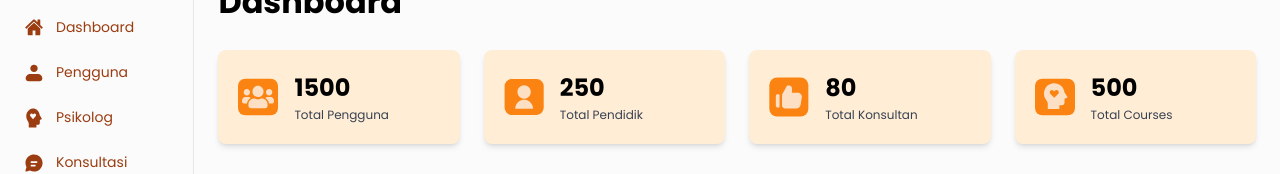
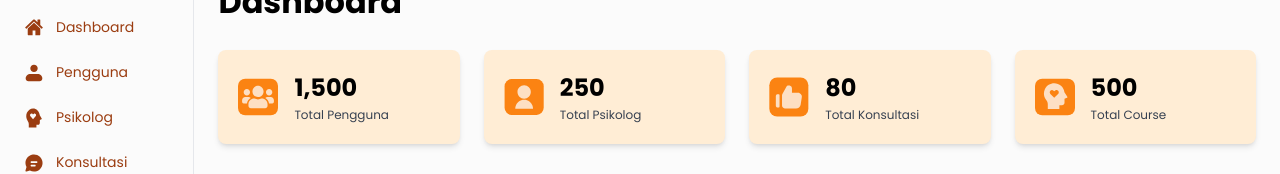
Before and after one commit to tim3-msibCDI/fe-personalitytalk, a Next.js app: page /admin/dashboard in a window 1280 px wide. Shown: the part 150-324 px from the top of the page. Built offline with nearby package versions, Linux system fonts and the light colour scheme.

Commit message:
card dashboard interval

```diff
--- a/components/dashboard/card/carddashboard-list.jsx
+++ b/components/dashboard/card/carddashboard-list.jsx
@@ -1,14 +1,12 @@
 "use client";
 
 import { useState, useEffect } from "react";
-import { SkeletonCard } from "./skeleton-card";
 
 export default function CardDashboardList() {
-  // Dummy data
   const [data, setData] = useState(null);
   const [error, setError] = useState(null);
+  const [isLoading, setIsLoading] = useState(true);
 
-  // Simulasi fetch data dengan delay
   useEffect(() => {
     const timeout = setTimeout(() => {
       setData({
@@ -17,32 +15,76 @@ export default function CardDashboardList() {
         totalConsultants: 80,
         totalCourses: 500,
       });
-    }, 2000); // 2 detik untuk simulasi loading
+      setIsLoading(false);
+    }, 2000);
 
     return () => clearTimeout(timeout);
   }, []);
 
   if (error) return <div>Error: {error}</div>;
-  if (!data) return <SkeletonCard />;
 
   return (
     <div className="grid grid-cols-1 md:grid-cols-2 lg:grid-cols-4 gap-6">
-      <Card icon="/icons/dashboard/total-pengguna.svg" title="Total Pengguna" count={data.totalUsers} />
-      <Card icon="/icons/dashboard/total-psikolog.svg" title="Total Pendidik" count={data.totalTeachers} />
-      <Card icon="/icons/dashboard/total-konsultasi.svg" title="Total Konsultan" count={data.totalConsultants} />
-      <Card icon="/icons/dashboard/total-course.svg" title="Total Courses" count={data.totalCourses} />
+      <Card
+        icon="/icons/dashboard/total-pengguna.svg"
+        title="Total Pengguna"
+        count={data?.totalUsers || 0}
+        isLoading={isLoading}
+      />
+      <Card
+        icon="/icons/dashboard/total-psikolog.svg"
+        title="Total Psikolog"
+        count={data?.totalTeachers || 0}
+        isLoading={isLoading}
+      />
+      <Card
+        icon="/icons/dashboard/total-konsultasi.svg"
+        title="Total Konsultasi"
+        count={data?.totalConsultants || 0}
+        isLoading={isLoading}
+      />
+      <Card
+        icon="/icons/dashboard/total-course.svg"
+        title="Total Course"
+        count={data?.totalCourses || 0}
+        isLoading={isLoading}
+      />
     </div>
   );
 }
 
-function Card({ icon, title, count }) {
+function Card({ icon, title, count, isLoading }) {
+  const [animatedCount, setAnimatedCount] = useState(0);
+
+  useEffect(() => {
+    if (!isLoading) {
+      let start = 0;
+      const duration = 1000; // 1 detik untuk animasi
+      const increment = Math.ceil(count / (duration / 16)); // Hitung setiap frame (16ms)
+
+      const interval = setInterval(() => {
+        start += increment;
+        if (start >= count) {
+          setAnimatedCount(count);
+          clearInterval(interval);
+        } else {
+          setAnimatedCount(start);
+        }
+      }, 16); // 16ms per frame
+
+      return () => clearInterval(interval); // Bersihkan interval saat unmount
+    }
+  }, [isLoading, count]);
+
   return (
     <div className="bg-orange-100 p-5 rounded-lg flex items-center shadow-md">
       <div className="rounded-lg flex items-center justify-center">
         <img src={icon} alt={`${title} Icon`} className="w-10 h-10" />
       </div>
       <div className="ml-4">
-        <p className="text-h2 font-bold text-black">{count}</p>
+        <p className="text-h2 font-bold text-black">
+          {animatedCount.toLocaleString()}
+        </p>
         <h3 className="text-vs font-medium text-gray-700">{title}</h3>
       </div>
     </div>
```
